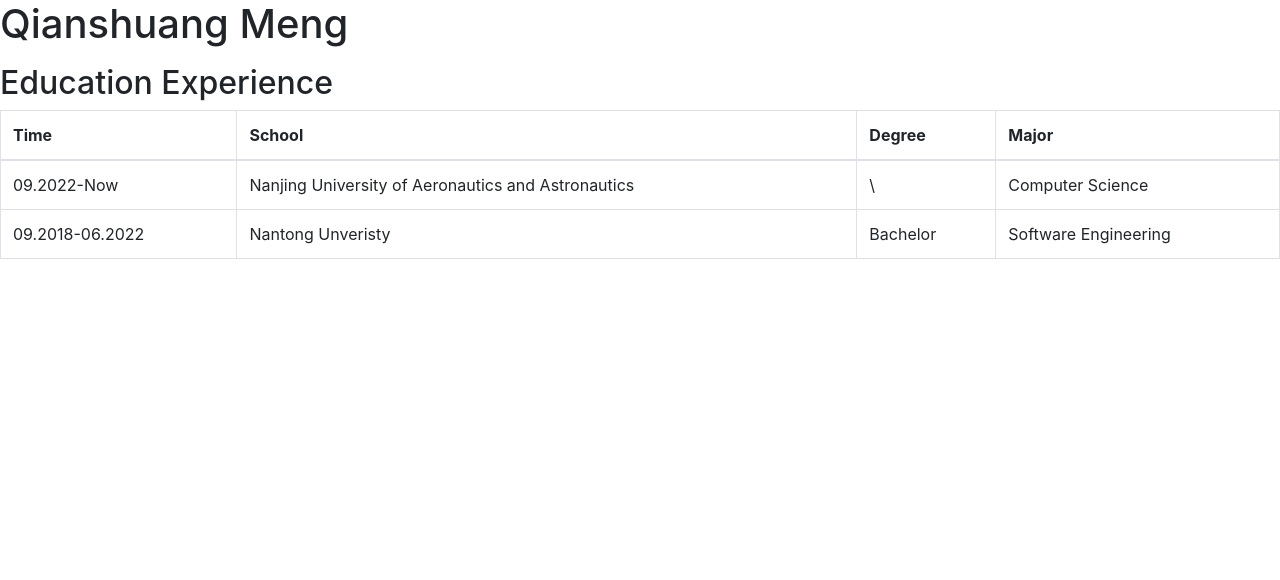
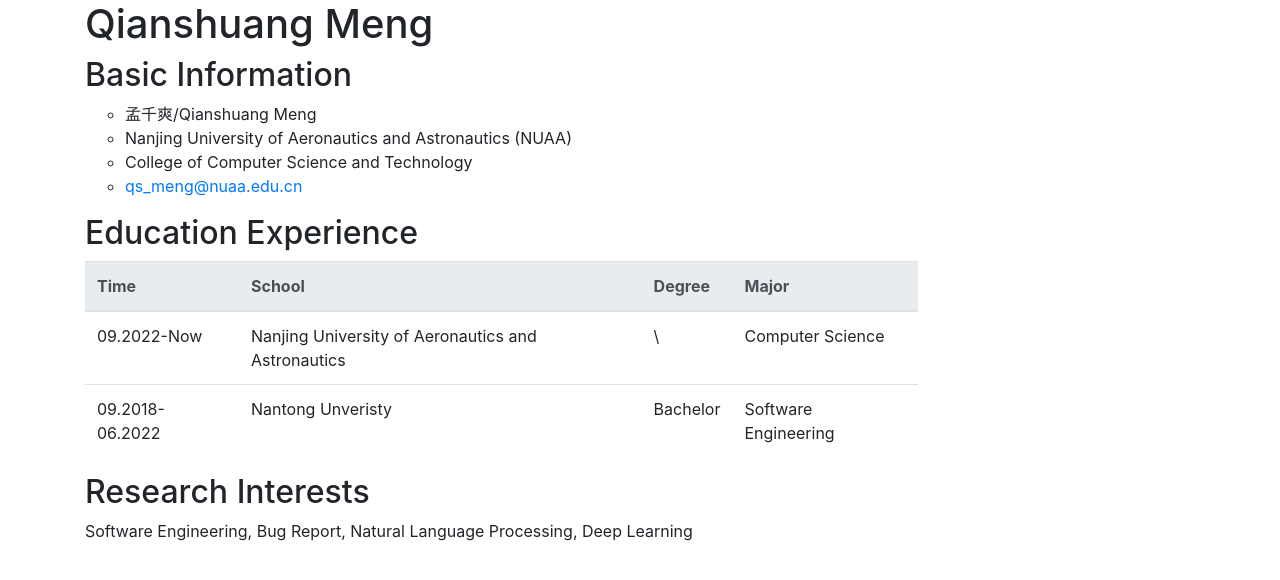
Before and after one commit to ChenXiaohan0125/ChenXiaohan0125.github.io, a plain HTML site: page docs/index.html in a window 1280 px wide. Drawn offline with nearby package versions, Linux system fonts and the light colour scheme; a script that the page names is missing.

Commit message:
Update index.html

```diff
--- a/docs/index.html
+++ b/docs/index.html
@@ -8,19 +8,30 @@
 <title>Qianshuang Meng</title>
 </head>
 <body>
+
+<div class="container-lg">
   <h1>Qianshuang Meng</h1>
-<p> </p>
-
-<h2> Education Experience</h2>
-
-<table class="table table-bordered">
+  <h2>Basic Information</h2>
+    <ul class="list-unstyled">
+      <li>
+        <ul>
+          <li>孟千爽/Qianshuang Meng</li>
+          <li>Nanjing University of Aeronautics and Astronautics (NUAA)</li>
+          <li>College of Computer Science and Technology</li>
+          <li><a href="">qs_meng@nuaa.edu.cn</a></li>
+        </ul>
+      </li>
+    </ul>
+  <h2> Education Experience </h2>
+  <!-- <div class="container-sm" style="width:75%;margin-left: 0;"> -->
+    <table class="table" style="width: 75%;">
     <!--   <caption>边框表格布局</caption> -->
-  <thead>
+      <thead class="thead-light">
         <tr>
-      <th>Time</th>
-      <th>School</th>
-      <th>Degree</th>
-      <th>Major</th>
+          <th >Time</th>
+          <th w-75>School</th>
+          <th >Degree</th>
+          <th >Major</th>
         </tr>
       </thead>
       <tbody>
@@ -38,6 +49,10 @@
         </tr>
       </tbody>
     </table>
+  <!-- </div> -->
+    <h2> Research Interests </h2>
+    <p>Software Engineering, Bug Report, Natural Language Processing, Deep Learning</p>
+</div>
 
 </body>
 </html>
```
Lines whose indentation alone changed are shown as unchanged.
